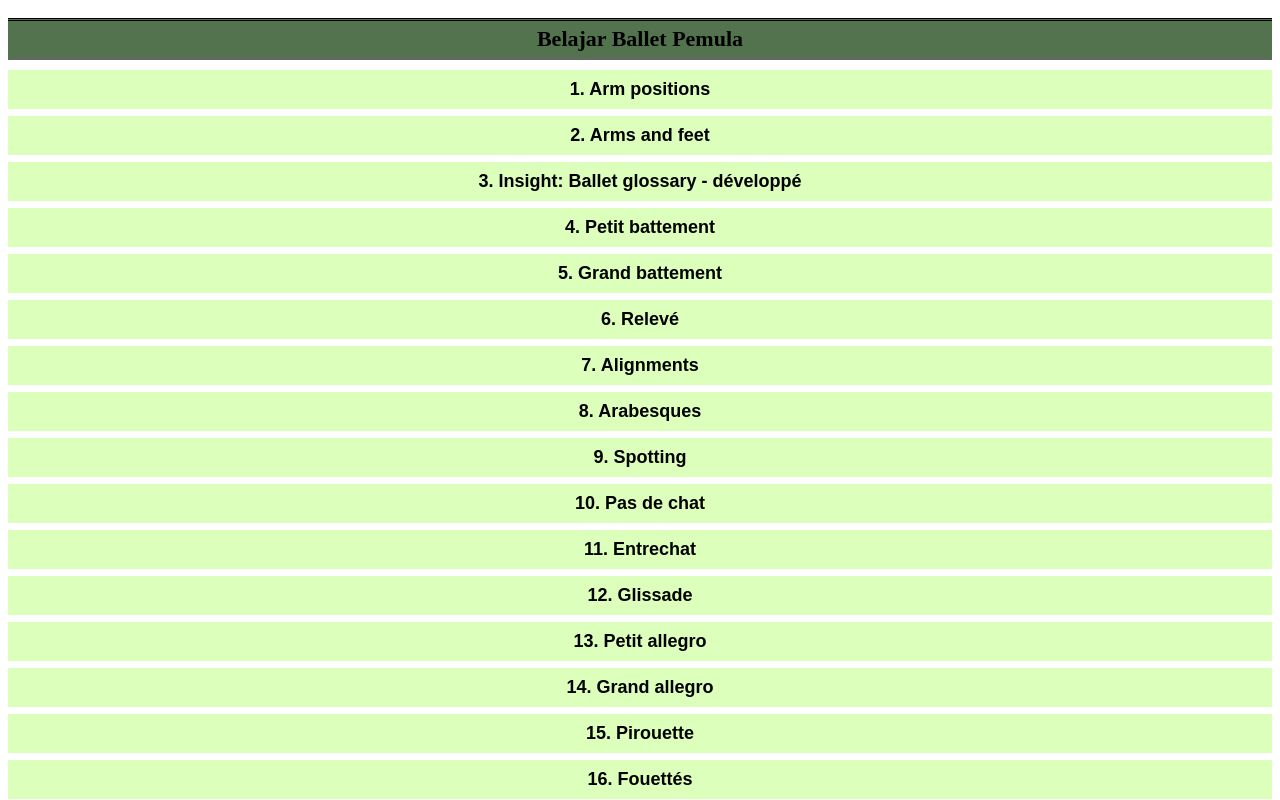
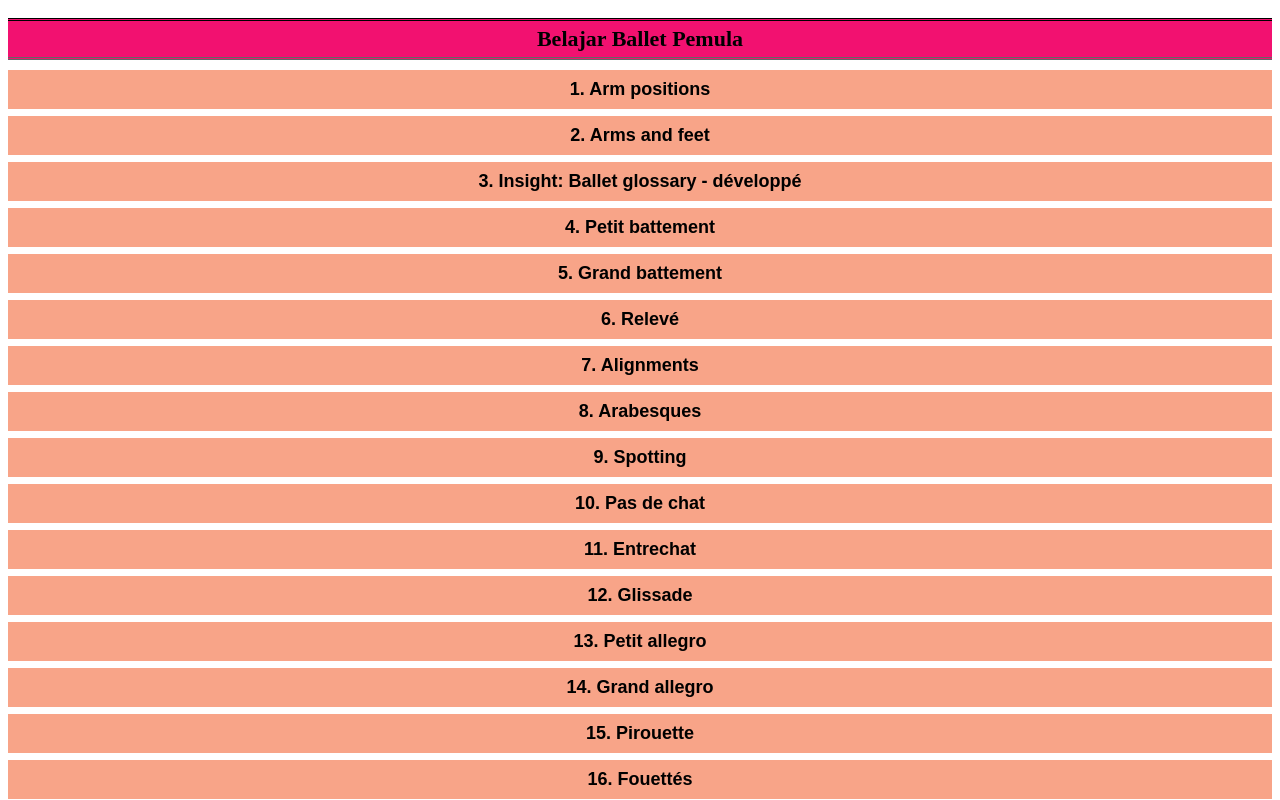
Before and after one commit to faridgrunge/ballet, a plain HTML site: page index.html in a window 1280 px wide. Shown: the top 800 px of the page. Drawn offline with Linux system fonts and the light colour scheme.

Commit message:
apaan tuh

```diff
--- a/style.css
+++ b/style.css
@@ -71,7 +71,7 @@ h3 {
   font-size: 22px;
   margin-bottom: 10px;
   text-align: center;
-  background-color: #52734d;
+  background-color: #f21170;
   border-style: solid;
   border-bottom: double #666;
   border-top: double;
--- a/styles.css
+++ b/styles.css
@@ -28,7 +28,7 @@ h2 {
   font-size: 22px;
   margin-bottom: 10px;
   text-align: center;
-  background-color: #52734d;
+  background-color: #f21170;
   border-style: solid;
   border-bottom: double #666;
   border-top: double;
@@ -66,7 +66,7 @@ h3 {
 }
 
 #simple li {
-  background: #ddffbc;
+  background: #f8a488;
   border-bottom: 7px solid #fff;
   list-style: none;
   padding: 0.5em;
@@ -74,7 +74,7 @@ h3 {
 }
 
 #simple li:hover {
-  background: #ffe892;
+  background: #c50cc5;
 }
 
 #simple li a {
```
